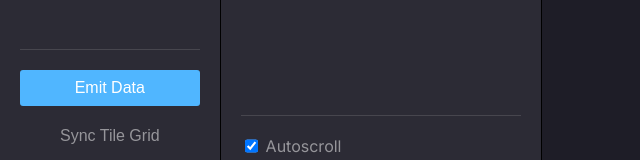
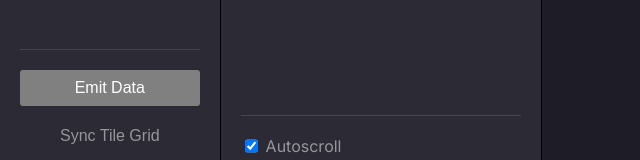
Before and after one commit to cowjuh/tyle, a React (Create React App) app: page /playground/data in a window 1280 px wide. Shown: the part 624-784 px from the top of the page, without its empty margins (0-640 px from the left). Built offline with nearby package versions, Linux system fonts and the light colour scheme; no server answers.

Commit message:
Disable emit data button in Data mode

```diff
--- a/src/components/shared/Sidebar/Sidebar.tsx
+++ b/src/components/shared/Sidebar/Sidebar.tsx
@@ -85,7 +85,12 @@ const Sidebar = () => {
       </UpperContainer>
       <UpperContainer>
         <HorizontalDivider />
-        <Button onClick={onEmit}>Emit Data</Button>
+        <Button
+          onClick={onEmit}
+          disabled={playgroundRoute === PlaygroundModeEnum.data}
+        >
+          Emit Data
+        </Button>
         <TextButton onClick={onSync}>Sync Tile Grid</TextButton>
       </UpperContainer>
     </SidebarContainer>
```
